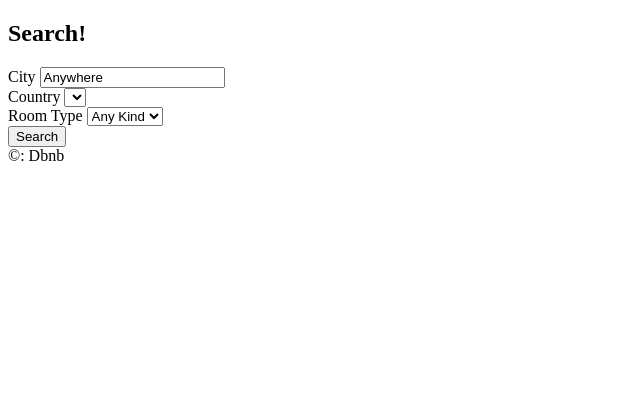
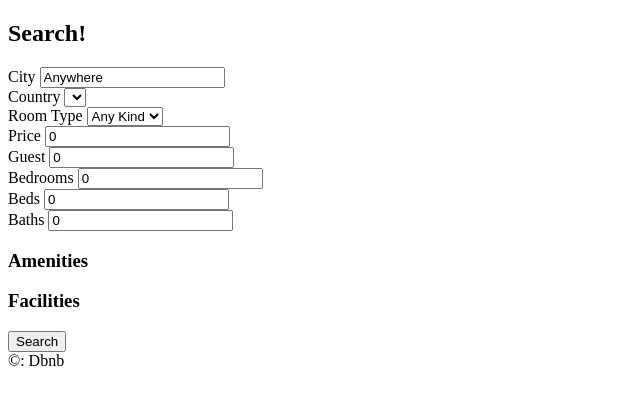
Before and after one commit to tsdavid/airbnb-clone, a Django app: page /rooms/search/ in a window 1280 px wide. Shown: the part 60-465 px from the top of the page, without its empty margins (0-640 px from the left). Run offline with Django 3.2, Linux system fonts and the light colour scheme; data that the repository does not hold is empty.

Commit message:
#13.3 Amenities and Facilities Form

```diff
--- a/rooms/views.py
+++ b/rooms/views.py
@@ -28,18 +28,39 @@ def search(request):
     city = str.capitalize(city)
     country = request.GET.get("country", "KR")
     room_type = int(request.GET.get("room_type", 0))
-    room_types = models.RoomType.objects.all()
+
+    price = int(request.GET.get("price", 0))
+    guest = int(request.GET.get("guest", 0))
+    bedrooms = int(request.GET.get("bedrooms", 0))
+    beds = int(request.GET.get("beds", 0))
+    baths = int(request.GET.get("baths", 0))
+    s_amenities = request.GET.get("amenities")
+    s_facilities = request.GET.get("facilities")
+    print(s_amenities, s_facilities)
 
     # everything that i get from request, go to form
     form = {
         "city": city,
         "s_room_type": room_type,
-        "s_country": country
+        "s_country": country,
+        "price": price,
+        "guest": guest,
+        "bedrooms": bedrooms,
+        "beds": beds,
+        "baths": baths
     }
+
+    room_types = models.RoomType.objects.all()
+    amenities = models.Amenity.objects.all()
+    facilities = models.Facility.objects.all()
+
     # everything that i get from models, go to choices
     choices = {
         "contries": countries,
-        "room_types": room_types
+        "room_types": room_types,
+        "amenities": amenities,
+        "facilities": facilities,
+
     }
 
     return render(request, "rooms/search.html", {**form, **choices})
--- a/templates/rooms/search.html
+++ b/templates/rooms/search.html
@@ -34,6 +34,48 @@
                 {% endfor %}
             </select>
         </div>
+        <div>
+            <label for="price">Price</label>
+            <input value="{{price}}" type="number" name="price" id="price" placeholder="Price" />
+        </div>
+        <div>
+            <label for="guest">Guest</label>
+            <input value="{{guest}}" type="number" name="guest" id="guest" placeholder="Guest" />
+        </div>
+        <div>
+            <label for="bedrooms">Bedrooms</label>
+            <input value="{{bedrooms}}" type="number" name="bedrooms" id="bedrooms" placeholder="Bedrooms" />
+        </div>
+        <div>
+            <label for="beds">Beds</label>
+            <input value="{{beds}}" type="number" name="beds" id="beds" placeholder="Beds" />
+        </div>
+        <div>
+            <label for="baths">Baths</label>
+            <input value="{{baths}}" type="number" name="baths" id="baths" placeholder="Baths" />
+        </div>
+        <div>
+            <h3>Amenities</h3>
+            <ul>
+                {% for amenity in amenities %}
+                    <li>
+                        <label for="a_{{amenity.pk}}">{{amenity.name}}</label>
+                        <input id="a_{{amenity.pk}}" name="amenities"  type="checkbox"  value={{amenity.pk}}/>
+                    </li>
+                {% endfor %}
+            </ul>
+        </div>
+        <div>
+            <h3>Facilities</h3>
+            <ul>
+                {% for facility in facilities %}
+                    <li>
+                        <label for="f_{{facility.pk}}">{{facility.name}}</label>
+                        <input id="f_{{facility.pk}}" name="facilities"  type="checkbox" value={{facility.pk}}/>
+                    </li>
+                {% endfor %}
+            </ul>
+        </div>
         <button>Search</button>
     </form>
 
```
Also changed, not shown: rooms/management/commands/seed_houseRules.py (added, +28 -0 lines), 2 other files.
